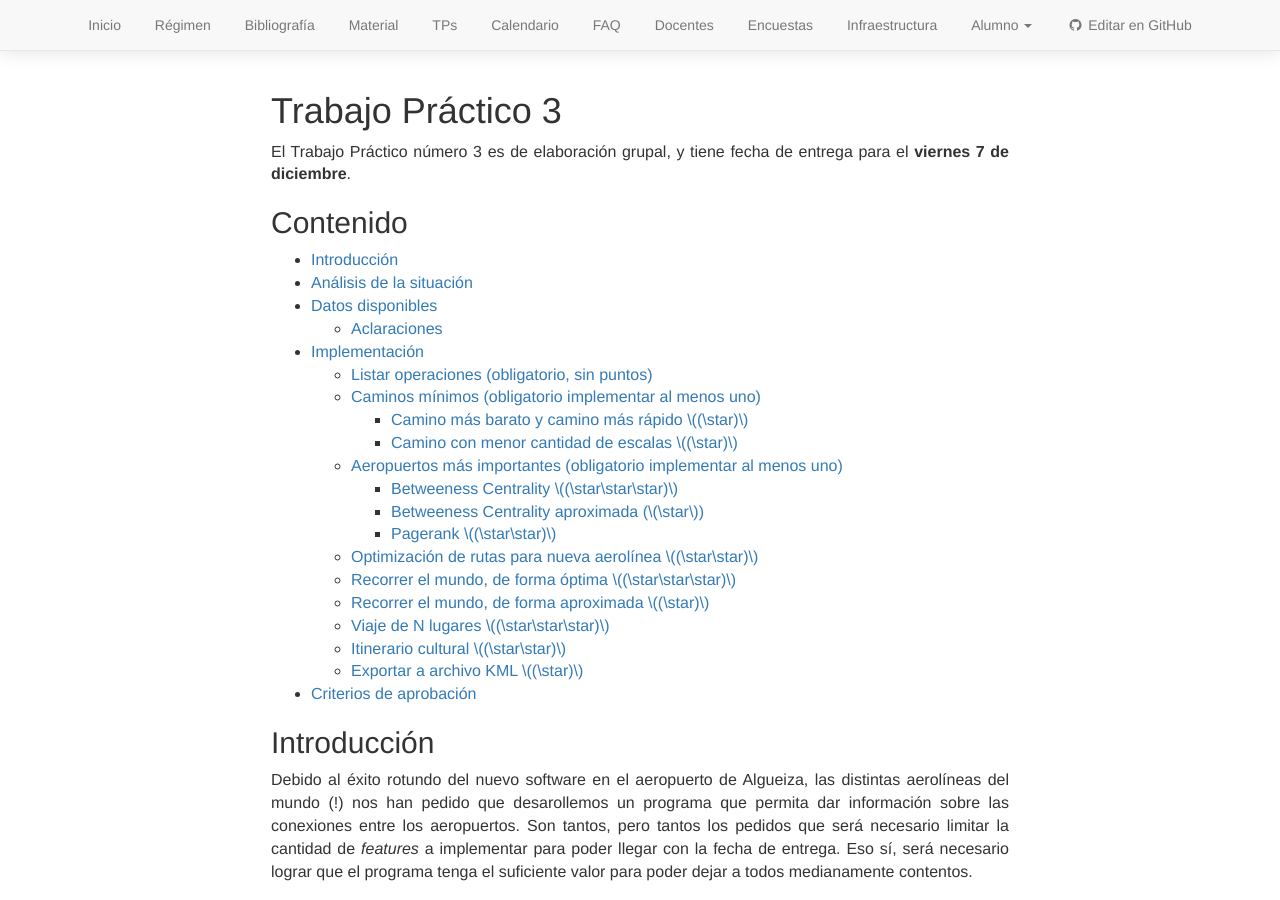
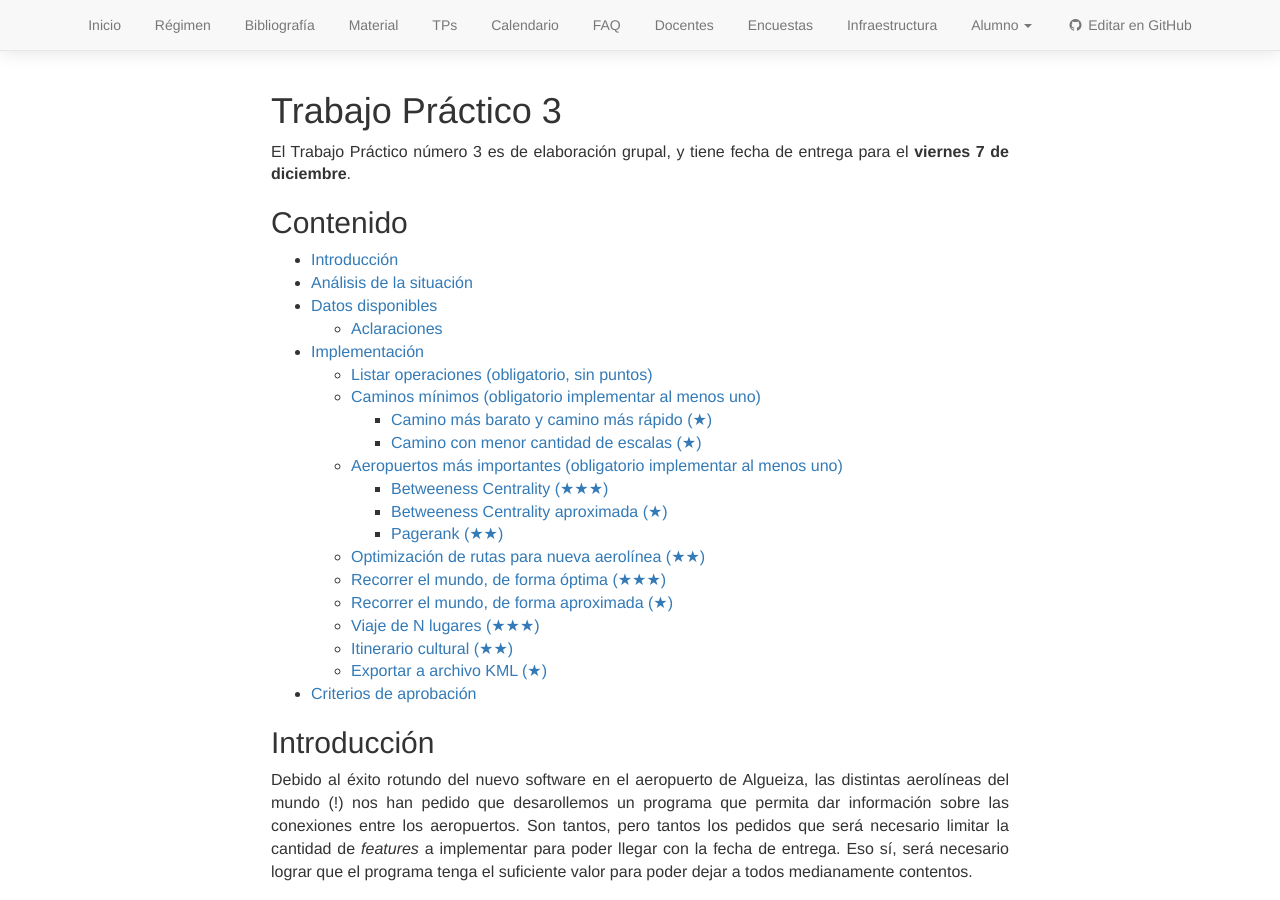
Before and after one commit to algoritmos-rw/algoritmos, a Jekyll site: the page built from static/tps/2018_2/tp3/index.md, in a window 1280 px wide and 900 px high. Built offline with Jekyll 4.4.1, drawn with Linux system fonts in a browser that asks for light colours; nearby versions of some CDN libraries; some of the changed text lies outside the part shown.

Commit message:
Usar estrellas unicode ★ en lugar de LaTeX para simplificar render.

````diff
--- a/static/tps/2018_2/tp3/index.md
+++ b/static/tps/2018_2/tp3/index.md
@@ -105,7 +105,7 @@ De todas las funcionalidades, algunas son obligatorias, y las que lo son tienen
 para ser implementadas. Algunas consideraciones:
 1. Cada funcionalidad e implementación otorga distinta cantidad de puntos, basado en dificultad y
 el interés del curso en que implementen dicha funcionalidad o implementación
-particular de la misma. (Cada estrella $$\star$$ corresponde a un punto.)
+particular de la misma. (Cada estrella ★ corresponde a un punto.)
 1. Se pueden implementar todas las implementaciones posibles de una misma funcionalidad. Se tomarán
 en cuenta los puntos de todas las partes implementadas.
 1. Se deben conseguir al menos 10 puntos para poder aprobar el TP.
@@ -137,7 +137,7 @@ Salida:
 
 ### Caminos mínimos (obligatorio implementar al menos uno)
 
-#### Camino más barato y camino más rápido $$(\star)$$
+#### Camino más barato y camino más rápido (★)
 
 * Comando: `camino_mas`
 * Parámetros: `barato` ó `rapido`, `origen` y `destino`. Origen y destino son **ciudades**.
@@ -160,7 +160,7 @@ Salida:
 	SAN -> DEN -> JFK
 	```
 
-#### Camino con menor cantidad de escalas $$(\star)$$
+#### Camino con menor cantidad de escalas (★)
 
 * Comando: `camino_escalas`
 * Parámetros: `origen` y `destino`.
@@ -193,7 +193,7 @@ Dejamos un apunte para la explicación de qué es y cómo se calcula el
 [Betweeness Centrality](/algo2/material/centralidad) y otro sobre
 [PageRank](/algo2/material/pagerank).
 
-#### Betweeness Centrality $$(\star\star\star)$$
+#### Betweeness Centrality (★★★)
 
 * Comando: `centralidad`
 * Parámetros: `n`, la cantidad de aeropuertos más importantes a mostrar.
@@ -211,7 +211,7 @@ Salida:
 	```
 
 
-#### Betweeness Centrality aproximada ($$\star$$)
+#### Betweeness Centrality aproximada (★)
 
 * Comando: `centralidad_aprox`
 * Parámetros: `n`, la cantidad de aeropuertos más importantes a mostrar.
@@ -228,7 +228,7 @@ Salida:
 	ATL, ORD, DFW
 	```
 
-#### Pagerank $$(\star\star)$$
+#### Pagerank (★★)
 
 * Comando: `pagerank`
 * Parámetros: `n`, la cantidad de aeropuertos más importantes a mostrar.
@@ -245,7 +245,7 @@ Salida:
 	ATL, DFW, ORD, DEN, MSP
 	```
 
-### Optimización de rutas para nueva aerolínea $$(\star\star)$$
+### Optimización de rutas para nueva aerolínea (★★)
 
 * Comando: `nueva_aerolinea`.
 * Parámetros: `ruta`, ruta del archivo de salida.
@@ -269,7 +269,7 @@ Salida (aparte del archivo creado):
 	```
 
 
-### Recorrer el mundo, de forma óptima $$(\star\star\star)$$
+### Recorrer el mundo, de forma óptima (★★★)
 
 * Comando: `recorrer_mundo`.
 * Parámetros: `origen`, ciudad desde la que se parte para comenzar el recorrido.
@@ -301,7 +301,7 @@ Salida:
 _Aclaración_: pueden ser otros los caminos, siempre y cuando sean válidos y se trate de un costo
 mínimo.
 
-### Recorrer el mundo, de forma aproximada $$(\star)$$
+### Recorrer el mundo, de forma aproximada (★)
 * Comando: `recorrer_mundo_aprox`
 * Parámetros: `origen`, ciudad desde la que se parte para comenzar el recorrido.
 * Utilidad: nos devuelve una lista en orden de cómo debemos movernos por el mundo para visitar todas
@@ -329,7 +329,7 @@ Salida:
 	Costo: 3765
 	```
 
-### Viaje de N lugares $$(\star\star\star)$$
+### Viaje de N lugares (★★★)
 * Comando: `vacaciones`
 * Parámetros: `origen`, y `n`.
 * Utilidad: Obtener algún recorrido que comience en `origen` y que termine en `origen` también, de largo `n` (sin contar la última vuelta al `origen`). No debe pasarse por un aeropuerto más de una vez (salvo el
@@ -348,7 +348,7 @@ Salida:
 	JFK -> AUS -> LAX -> ASE -> DEN -> AMA -> DAL -> ABQ -> HOU -> BHM -> MIA -> BDL -> IAD -> ALB -> MCO -> JFK
 	```
 
-### Itinerario cultural $$(\star\star)$$
+### Itinerario cultural (★★)
 
 * Comando: `itinerario`
 * Parámetros: `ruta`, la ruta el archivo del itinerario.
@@ -393,7 +393,7 @@ Salida:
 Si bien en este ejemplo no llega a notarse, no tiene por qué ser el mismo aeropuerto el de llegada
 que el de salida (si deben ser aeropuertos de la ciudad en la cual se está parando).
 
-### Exportar a archivo KML $$(\star)$$
+### Exportar a archivo KML (★)
 
 * Comando: `exportar_kml`.
 * Parámetros: `archivo`.
````
